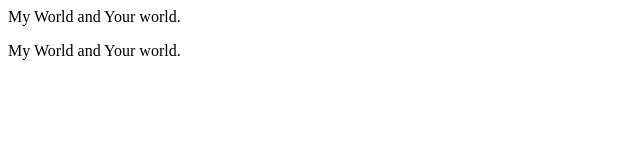
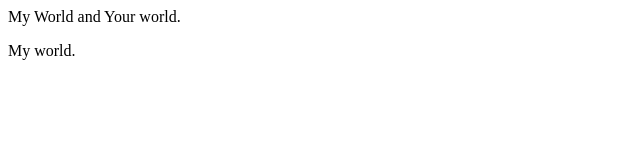
Before and after one commit to Anil-kumar9861/Project, a plain HTML site: page index.html in a window 1280 px wide. Shown: the full height of the page, 0-640 px from the left. Drawn offline with Linux system fonts and the light colour scheme.

Commit message:
Update index.html

```diff
--- a/index.html
+++ b/index.html
@@ -4,6 +4,6 @@
     </head>
     <body>
         <p>My World and Your world.</p>
-        <p>My World and Your world.</p>
+        <p>My  world.</p>
     </body>
 </html>
```
